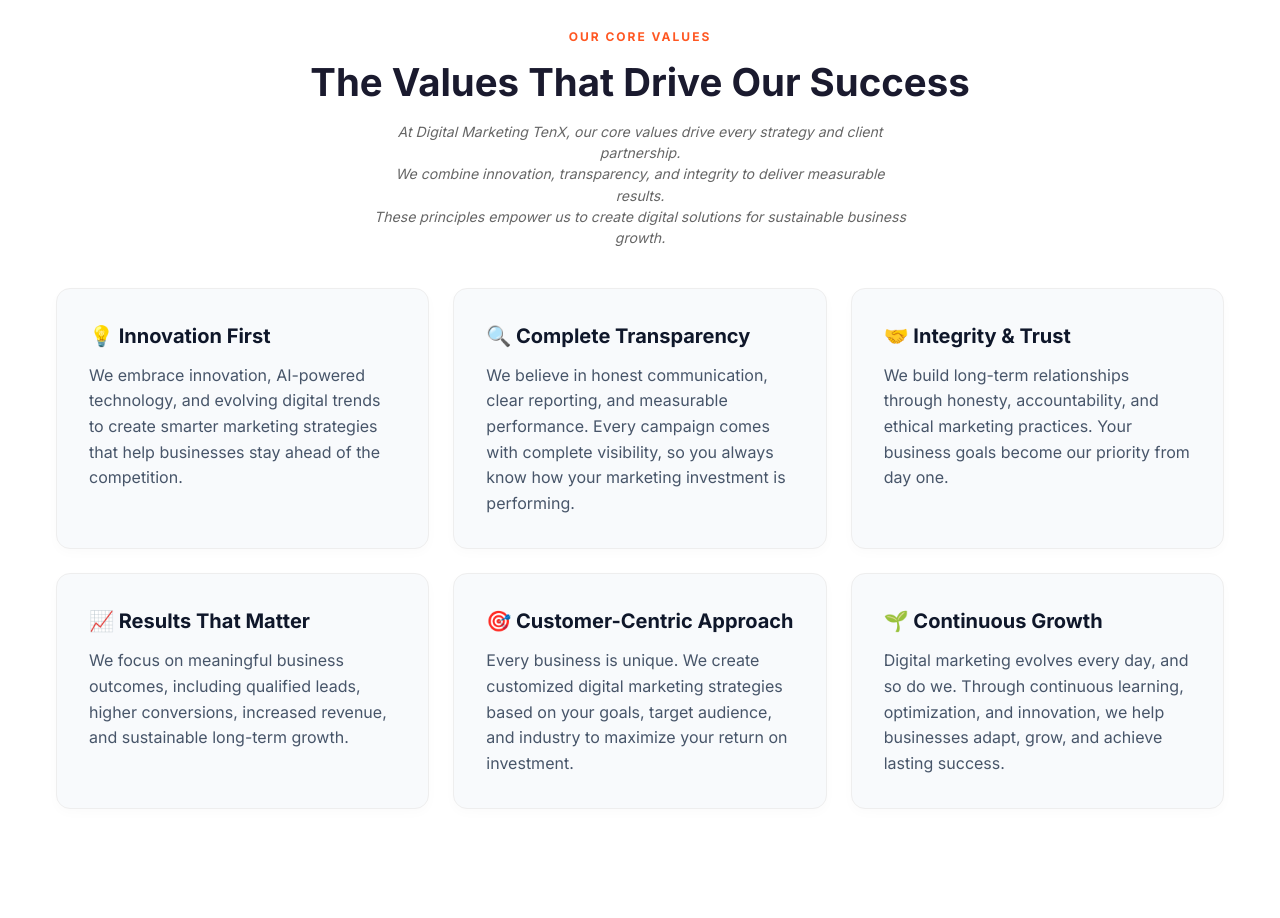
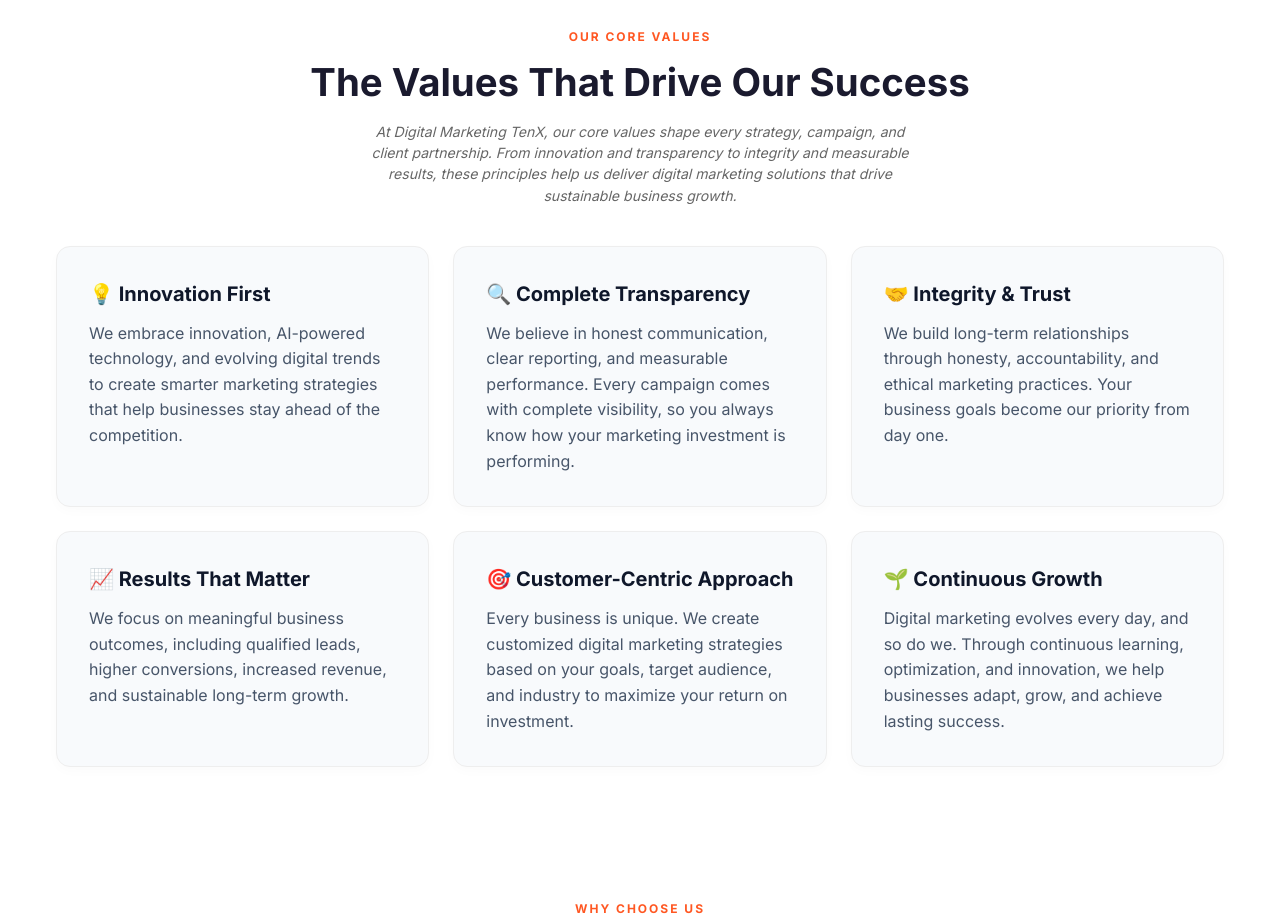
Before and after one commit to Srinivasaraot20/tenx, a Next.js app: page /about-us in a window 1280 px wide. Shown: the part 2340-3258 px from the top of the page. Built offline with nearby package versions, Linux system fonts and the light colour scheme; no server answers.

Commit message:
Revert "Rewrite core values paragraph into 3 concise lines"
This reverts commit 39e83bdb65360ffec06cb3e12fb1bce34e836e87.

```diff
--- a/src/app/about-us/page.js
+++ b/src/app/about-us/page.js
@@ -265,10 +265,7 @@
           <div className="sec-header">
             <span className="eyebrow">OUR CORE VALUES</span>
             <h2>The Values That Drive Our Success</h2>
-            <p>
-              At Digital Marketing TenX, our core values drive every strategy and client partnership.<br/>
-              We combine innovation, transparency, and integrity to deliver measurable results.<br/>
-              These principles empower us to create digital solutions for sustainable business growth.
+            <p>At Digital Marketing TenX, our core values shape every strategy, campaign, and client partnership. From innovation and transparency to integrity and measurable results, these principles help us deliver digital marketing solutions that drive sustainable business growth.
             </p>
           </div>
           <div className="values-grid" style={{display: "grid", gridTemplateColumns: "repeat(auto-fit, minmax(300px, 1fr))", gap: "24px", maxWidth: "1200px", margin: "0 auto"}}>
```
